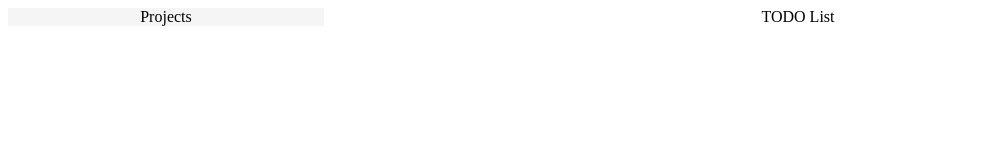
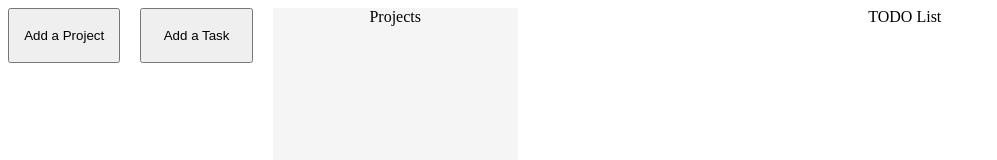
Before and after one commit to IshanKashyap03/todo-list, a website built with webpack: page src/index.html in a window 1280 px wide. Shown: the whole page, without its empty margins (0-997 px from the left). Built offline with nearby package versions, Linux system fonts and the light colour scheme.

Commit message:
webpage look

```diff
--- a/src/index.html
+++ b/src/index.html
@@ -7,6 +7,14 @@
 </head>
 <body>
     <div id="content">
+        <div id="add-buttons">
+            <button class="add-project">
+                Add a Project
+            </button>
+            <button class="add-task">
+                Add a Task
+            </button>
+        </div>
         <div id="projects-list">
             Projects
         </div>
--- a/src/styles.css
+++ b/src/styles.css
@@ -1,18 +1,42 @@
 #content{
     display: grid;
-    grid-template-columns: 1fr 3fr;
+    grid-template-columns: 1fr 1fr 3fr;
+    grid-template-rows: 1fr 5fr;
+    gap: 20px;
+}
+
+#add-buttons{
+    grid-column: 1 / 2;
+    grid-row: 1 / 2;
+    display: grid;
+    gap: 20px;
+    grid-template-columns: 1fr 1fr;
+    grid-template-rows: 1fr 1fr;
+}
+
+.add-project{
+    grid-column: 1 / 2;
+    grid-row: 1 / 2;
+}
+
+.add-task{
+    grid-column: 2 / 3;
+    grid-row: 1 / 2;
 }
 
 #projects-list{
-    grid-column: 1 / 2;
+    grid-column: 2 / 3;
     background-color: whitesmoke;
     display: flex;
     justify-content: center;
+    grid-row: 1 / 3;
+    min-height: 100vh;
 }
 
 #todo-list{
-    grid-column: 2 / 3;
+    grid-column: 3 / 4;
     background-color: white;
     display: flex;
     justify-content: center;
+    grid-row: 1 / 3;
 }
```
